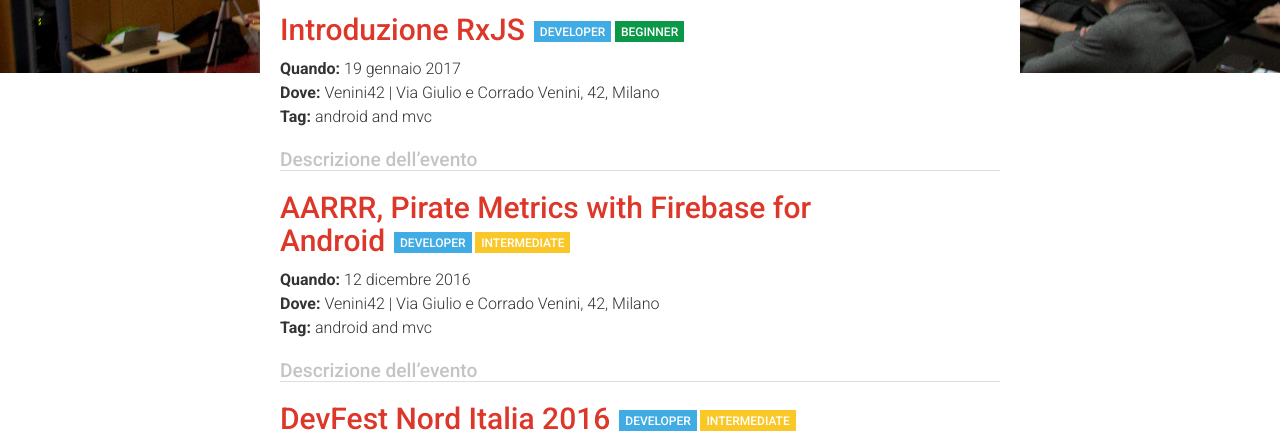
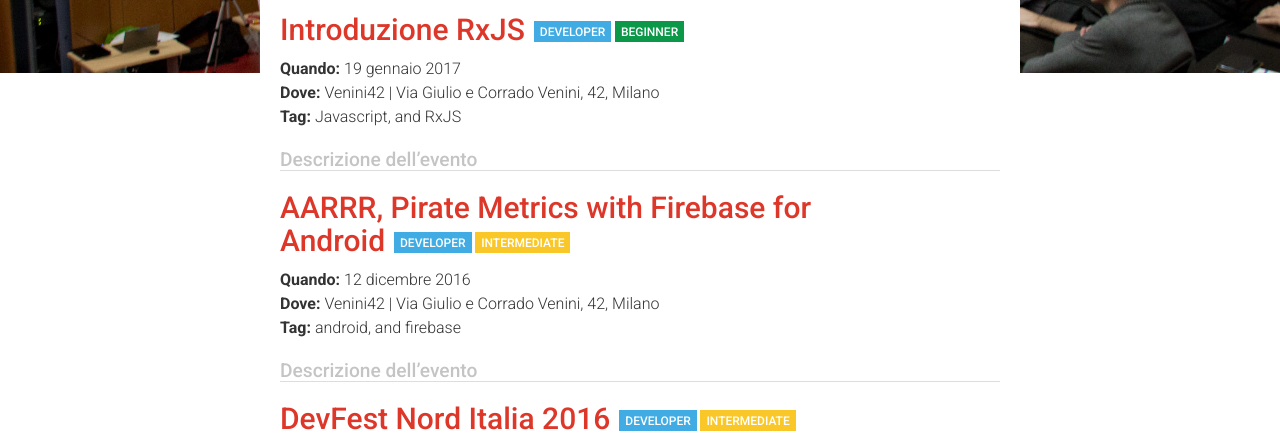
Before and after one commit to GdgMilano/gdgmilano.github.io, a Jekyll site: the page built from index.html, in a window 1280 px wide and 900 px high. Shown: the part 404-837 px from the top of the window. Built offline with Jekyll 4.4.1, drawn with Linux system fonts in a browser that asks for light colours.

Commit message:
corretti tags

```diff
--- a/_posts/2016-12-12-arr-pirate-metrics.md
+++ b/_posts/2016-12-12-arr-pirate-metrics.md
@@ -6,7 +6,7 @@
 image-position: center
 date: 2016-12-12
 categories: eventi
-tags: android mvc
+tags: android, firebase
 level: intermediate
 target: developer
 when: 12 dicembre 2016
--- a/_posts/2017-01-19-introduzione-rxjs.md
+++ b/_posts/2017-01-19-introduzione-rxjs.md
@@ -6,7 +6,7 @@
 image-position: center
 date: 2017-01-01
 categories: eventi
-tags: android mvc
+tags: Javascript, RxJS
 level: beginner
 target: developer
 when: 19 gennaio 2017
```
